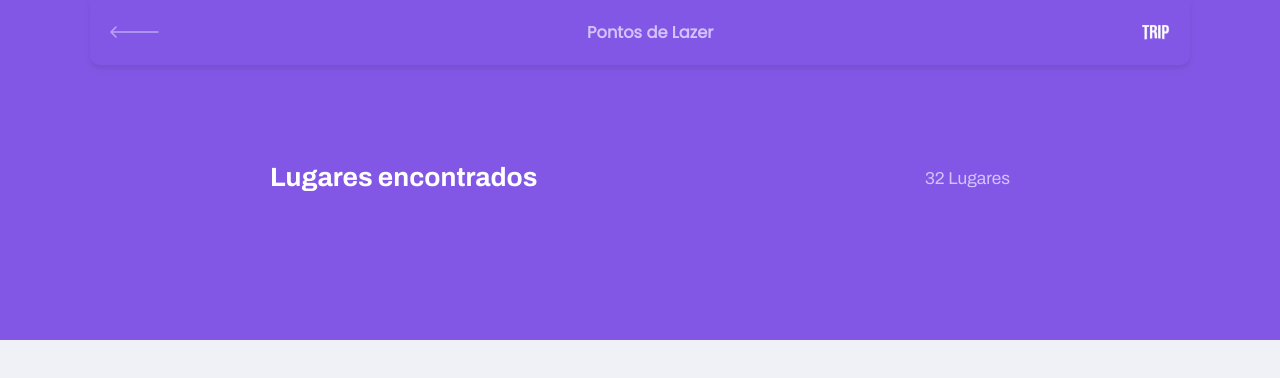
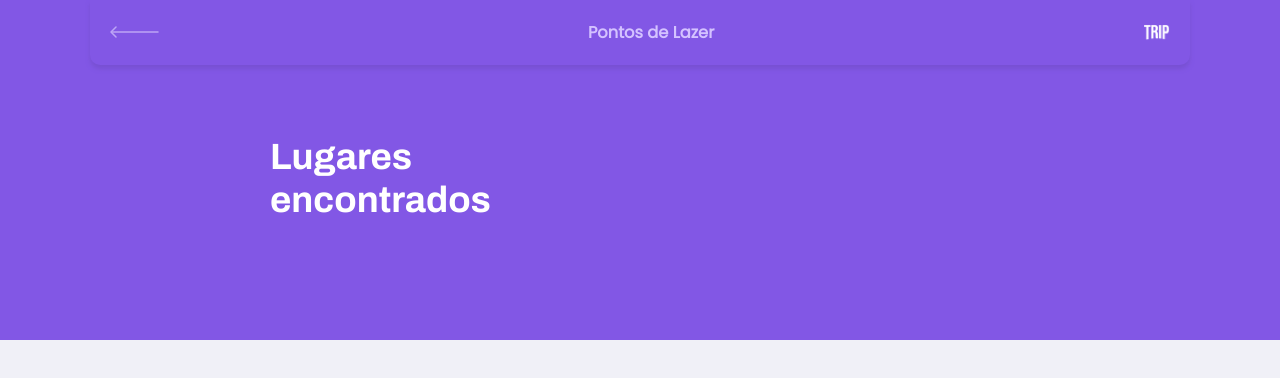
Before and after one commit to MTevangelista/trip, a React (Create React App) app in the folder web/: page /leisure-points in a window 1280 px wide. Shown: the top 378 px of the page. Built offline with nearby package versions, Linux system fonts and the light colour scheme.

Commit message:
refactor(web): change page header component

```diff
--- a/web/src/components/PageHeader/index.tsx
+++ b/web/src/components/PageHeader/index.tsx
@@ -25,7 +25,8 @@ const PageHeader: React.FC<PageHeaderProps> = (props) => {
 
             <div className="header-content">
                 <strong>{props.title}</strong>
-                <span>{props.totalPlaces} Lugares</span>
+
+                {props.children}
             </div>
         </header>
     )
--- a/web/src/components/PageHeader/styles.css
+++ b/web/src/components/PageHeader/styles.css
@@ -8,22 +8,12 @@
     display: flex;
     justify-content: space-between;
     align-items: center;
-
+    border-radius: 0 0 1rem 1rem;
     box-shadow: 0 4px 4px 0 rgb(120, 81, 211);
     color: var(--color-text-in-primary);
     padding: 1.6rem 0;
-    border-radius: 0 0 1rem 1rem;
     width: 90%;
     margin: 0 auto;
-}
-
-.page-header .top-bar-container a {
-    height: 3.2rem;
-    transition: opacity 0.2s;
-}
-
-.page-header .top-bar-container a img{
-    margin-left: 2rem;
 }
 
 .page-header .top-bar-container a {
@@ -35,30 +25,26 @@
     opacity: 0.6;
 }
 
+.page-header .top-bar-container a img{
+    margin-left: 2rem;
+}
+
 .page-header .top-bar-container > img {
-    height: 1.7rem;
+    height: 1.6rem;
     margin-right: 2rem;
 }
 
 .page-header .header-content {
-    display: flex;
-    justify-content: space-between;
-    align-items: center;
-
-    width: 85%;
+    width: 90%;
+    margin: 0 auto;
+    position: relative;
     margin: 3.2rem auto;
 }
 
 .page-header .header-content strong {
-    font: 700 2.6rem Archivo;
-    line-height: 3.2rem;
+    font: 700 3.6rem Archivo;
+    line-height: 4.2rem;
     color: var(--color-title-in-primary);
-    max-width: 22rem;
-}
-
-.page-header .header-content span {
-    font: 400 1.7rem Archivo;
-    color: var(--color-text-in-primary);
 }
 
 @media (min-width: 700px) {
@@ -72,9 +58,9 @@
 
     .page-header .header-content {
         display: flex;
-        justify-content: space-between;
-        align-items: center;
-
+        flex-direction: column;
+        justify-content: center;
+        align-items: flex-start;
         flex: 1;
         max-width: 740px;
         margin: 0 auto;
```
